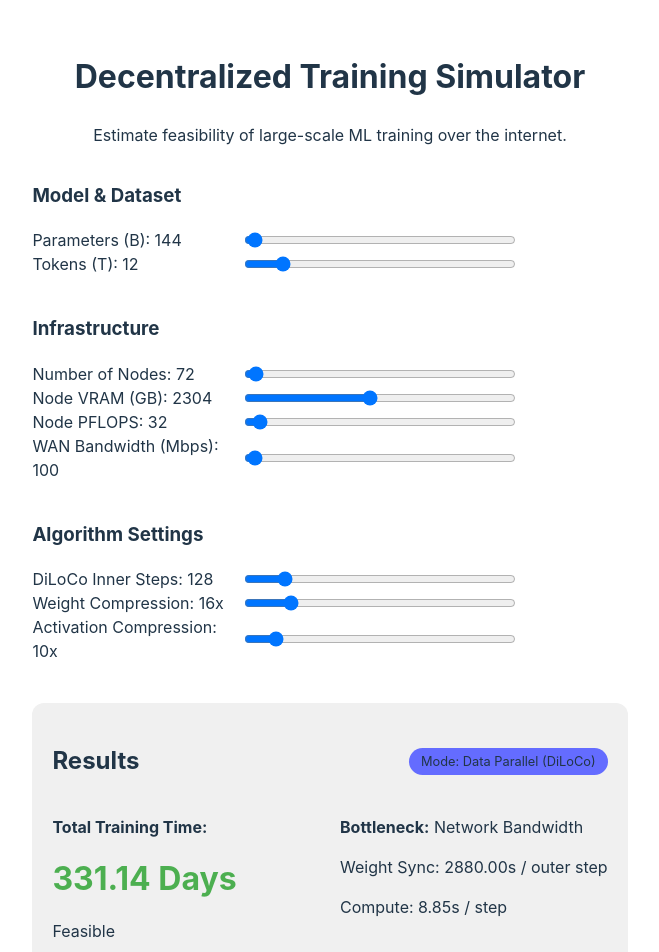
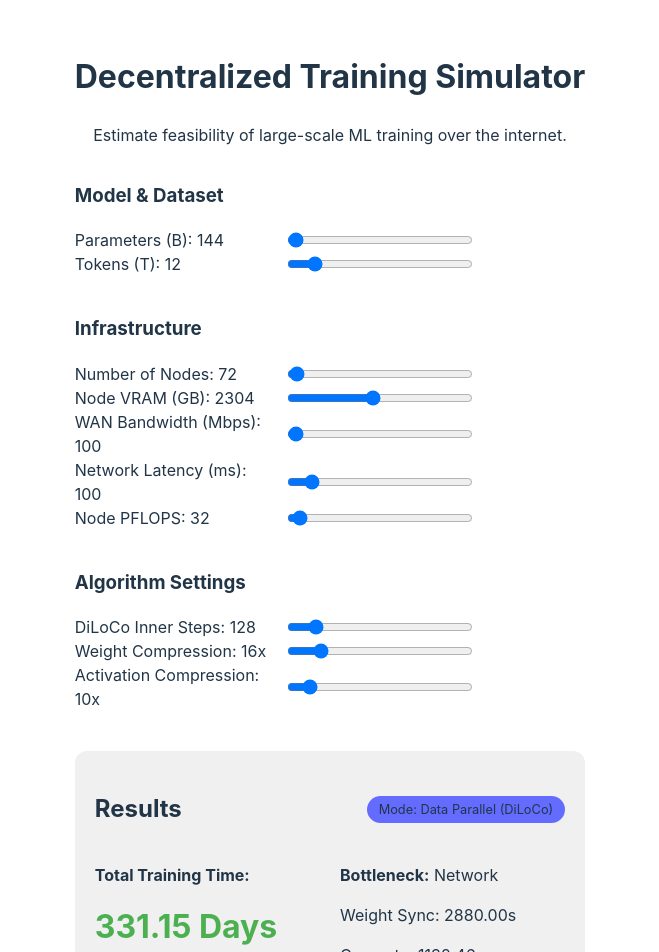
Before and after one commit to robirahman/miri-decentralized-training-report, a React (Vite) app in the folder simulator-web/: page / in a window 1280 px wide. Shown: the top 952 px of the page, without its empty margins (310-969 px from the left). Built offline with nearby package versions, Linux system fonts and the light colour scheme.

Commit message:
Model network latency impact on training time and idle throughput

```diff
--- a/simulator-web/src/App.tsx
+++ b/simulator-web/src/App.tsx
@@ -10,6 +10,7 @@ function App() {
   const [pflopsPerNode, setPflopsPerNode] = useState(32) // GH200 x16
   const [vramPerNode, setVramPerNode] = useState(2304) // 16x 144GB
   const [bandwidthMbps, setBandwidthMbps] = useState(100)
+  const [latencyMs, setLatencyMs] = useState(100) // Inter-node ping
   const [mfu, setMfu] = useState(0.4)
 
   // Algorithm Parameters
@@ -17,25 +18,21 @@ function App() {
   const [compression, setCompression] = useState(16)
   const [localBatch, setLocalBatch] = useState(131072)
   const [ppCompression, setPpCompression] = useState(10) // Activations are harder to compress
+  const [microBatches, setMicroBatches] = useState(8) // Standard for pipeline
 
   const [results, setResults] = useState<any>(null)
 
   useEffect(() => {
     calculate()
-  }, [parameters, tokens, numNodes, pflopsPerNode, vramPerNode, bandwidthMbps, mfu, innerSteps, compression, localBatch, ppCompression])
+  }, [parameters, tokens, numNodes, pflopsPerNode, vramPerNode, bandwidthMbps, latencyMs, mfu, innerSteps, compression, localBatch, ppCompression, microBatches])
 
   const calculate = () => {
     // 1. Memory Analysis
-    // Standard training (Adam) takes ~16 bytes per param (Weights, Grads, Opt States)
-    // ZeRO-3 / FSDP can reduce this to ~2-4 bytes per param + sharded overhead
-    const bytesPerParam = 12 // Conservative middle ground with some optimization
-    const totalMemoryRequired = parameters * bytesPerParam
-    const totalMemoryAvailable = numNodes * vramPerNode * 1e9
+    const bytesPerParam = 12
+    const isSharded = (parameters * bytesPerParam) > (vramPerNode * 1e9)
+    const ppStages = Math.ceil((parameters * bytesPerParam) / (vramPerNode * 1e9))
 
-    const isSharded = (parameters * bytesPerParam) > (vramPerNode * 1e9)
-    const ppStages = Math.ceil(totalMemoryRequired / (vramPerNode * 1e9))
-
-    // 2. Compute Time (Same for both)
+    // 2. Compute Time
     const flopsPerStep = 6 * parameters * localBatch
     const nodeComputePower = pflopsPerNode * 1e15 * mfu
     const computeTimePerStep = flopsPerStep / nodeComputePower
@@ -44,33 +41,37 @@ function App() {
     let mode = "Data Parallel (DiLoCo)"
     let commTimeSec = 0
     let computeBlockSec = 0
+    let latencyPenaltySec = 0
 
     if (!isSharded) {
       // --- DiLoCo Mode ---
-      const payloadBits = (parameters * 2 * 8) / compression // Weights sync
+      const payloadBits = (parameters * 2 * 8) / compression
       commTimeSec = (2 * payloadBits) / (bandwidthMbps * 1e6)
+      latencyPenaltySec = latencyMs / 1000 // Negligible for bulk sync
+
       computeBlockSec = innerSteps * computeTimePerStep
-
-      const effectiveOuterTime = Math.max(computeBlockSec, commTimeSec)
+      const effectiveOuterTime = Math.max(computeBlockSec, commTimeSec + latencyPenaltySec)
       const totalOuterSteps = (tokens / (localBatch * numNodes)) / innerSteps
       totalTimeSeconds = totalOuterSteps * effectiveOuterTime
     } else {
-      // --- Pipeline Parallel Mode (SWARM/Protocol style) ---
+      // --- Pipeline Parallel Mode ---
       mode = `Pipeline Parallel (${ppStages} stages)`
-      // Activations must be sent for EVERY step (or micro-batch)
-      // Activation Size ~= Batch * Hidden_Dim * Precision
-      // Heuristic for Hidden Dim: 0.004 * sqrt(Params)
       const hiddenDim = 0.004 * Math.sqrt(parameters)
       const activationBits = (localBatch * hiddenDim * 2 * 8) / ppCompression
 
-      // Each step must send activations forward and gradients backward
-      commTimeSec = (2 * activationBits) / (bandwidthMbps * 1e6)
-      computeBlockSec = computeTimePerStep
+      // Comm time for one micro-batch (rough estimate)
+      const commPerMicroSec = (2 * activationBits / microBatches) / (bandwidthMbps * 1e6)
+      const computePerMicroSec = computeTimePerStep / microBatches
+      const latencySec = latencyMs / 1000
 
-      // Pipeline Parallel is extremely sensitive to latency
-      // We assume activations/grads are blocking per step
-      const timePerStep = computeBlockSec + commTimeSec
-      totalTimeSeconds = (tokens / (localBatch * numNodes)) * timePerStep
+      // Pipeline formula: Time = (MicroBatches + Stages - 1) * (Compute + Comm + Latency)
+      const timePerStep = (microBatches + ppStages - 1) * (computePerMicroSec + commPerMicroSec + latencySec)
+
+      commTimeSec = (microBatches + ppStages - 1) * commPerMicroSec
+      latencyPenaltySec = (microBatches + ppStages - 1) * latencySec
+      computeBlockSec = (microBatches + ppStages - 1) * computePerMicroSec
+
+      totalTimeSeconds = (tokens / (localBatch * (numNodes / ppStages))) * timePerStep
     }
 
     const days = totalTimeSeconds / (24 * 3600)
@@ -79,10 +80,11 @@ function App() {
       mode,
       computeStepSec: computeTimePerStep.toFixed(2),
       commSec: commTimeSec.toFixed(2),
+      latencySec: latencyPenaltySec.toFixed(2),
       computeBlockSec: computeBlockSec.toFixed(2),
       days: days.toFixed(2),
       isSharded,
-      bottleneck: commTimeSec > computeBlockSec ? "Network Bandwidth" : "Compute",
+      bottleneck: (commTimeSec + latencyPenaltySec) > computeBlockSec ? "Network" : "Compute",
       feasibility: days < 365 ? "Feasible" : "Impractical (>1 year)"
     })
   }
@@ -116,12 +118,16 @@ function App() {
             <input type="range" min="8" max="5000" step="8" value={vramPerNode} onChange={(e) => setVramPerNode(Number(e.target.value))} />
           </div>
           <div className="input-group">
+            <label>WAN Bandwidth (Mbps): {bandwidthMbps}</label>
+            <input type="range" min="1" max="10000" step="10" value={bandwidthMbps} onChange={(e) => setBandwidthMbps(Number(e.target.value))} />
+          </div>
+          <div className="input-group">
+            <label>Network Latency (ms): {latencyMs}</label>
+            <input type="range" min="1" max="1000" step="10" value={latencyMs} onChange={(e) => setLatencyMs(Number(e.target.value))} />
+          </div>
+          <div className="input-group">
             <label>Node PFLOPS: {pflopsPerNode}</label>
             <input type="range" min="1" max="1000" step="1" value={pflopsPerNode} onChange={(e) => setPflopsPerNode(Number(e.target.value))} />
-          </div>
-          <div className="input-group">
-            <label>WAN Bandwidth (Mbps): {bandwidthMbps}</label>
-            <input type="range" min="1" max="10000" step="10" value={bandwidthMbps} onChange={(e) => setBandwidthMbps(Number(e.target.value))} />
           </div>
         </section>
 
@@ -159,18 +165,21 @@ function App() {
               <div>
                 <p><strong>Bottleneck:</strong> {results.bottleneck}</p>
                 {results.isSharded ? (
-                  <p>Inter-stage Comm: {results.commSec}s / step</p>
+                  <>
+                    <p>Activation Sync: {results.commSec}s</p>
+                    <p>Latency Idle: {results.latencySec}s</p>
+                  </>
                 ) : (
-                  <p>Weight Sync: {results.commSec}s / outer step</p>
+                  <p>Weight Sync: {results.commSec}s</p>
                 )}
-                <p>Compute: {results.computeStepSec}s / step</p>
+                <p>Compute: {results.computeBlockSec}s</p>
               </div>
             </div>
 
             {results.isSharded && (
               <div style={{ marginTop: '10px', fontSize: '0.9em', color: '#aaa' }}>
-                * Model exceeds single-node VRAM. Simulator is assuming <strong>Pipeline Parallelism</strong>
-                (e.g., SWARM or Protocol Models). This mode is highly sensitive to per-step network latency.
+                * Model exceeds single-node VRAM. Pipeline Parallelism is active.
+                Network latency ({latencyMs}ms) adds idle time to every micro-batch handover.
               </div>
             )}
           </div>
```
Also changed, not shown: 1 other file (tests, documents, lock files or other folders).
